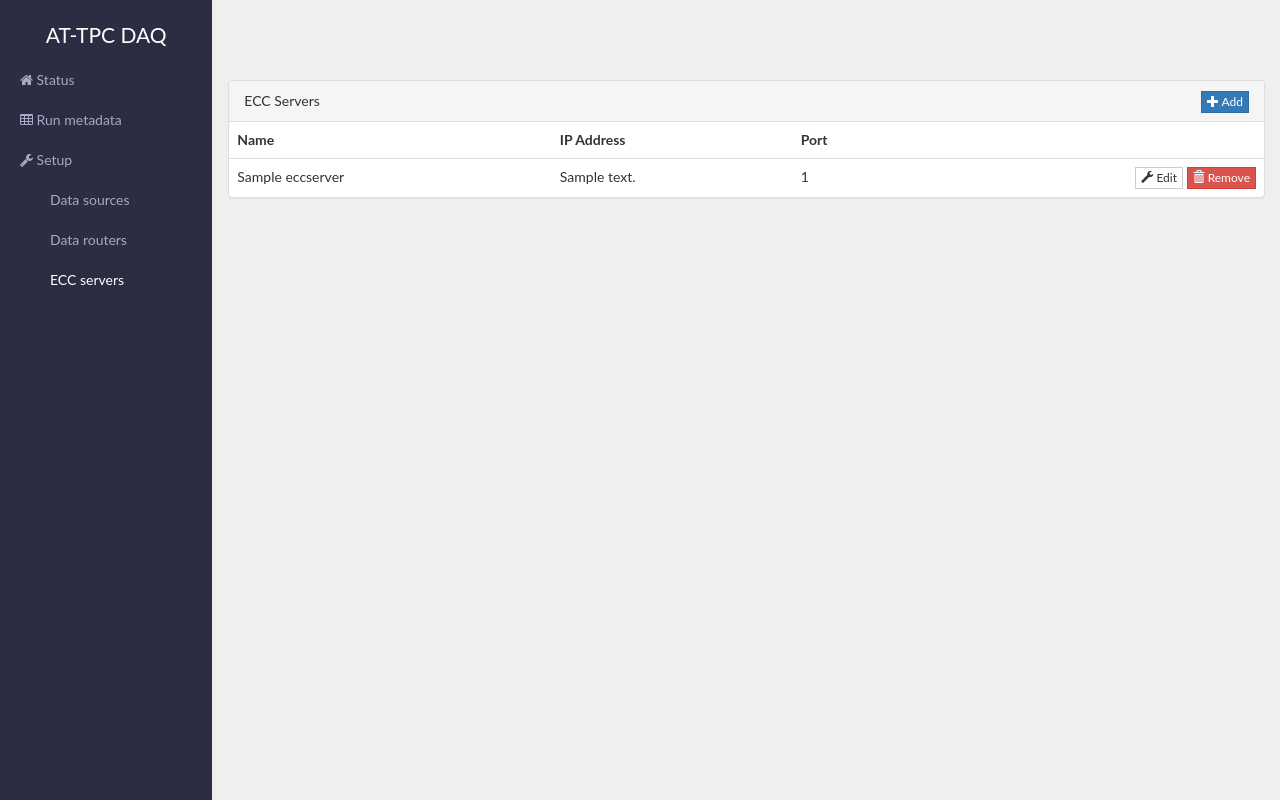
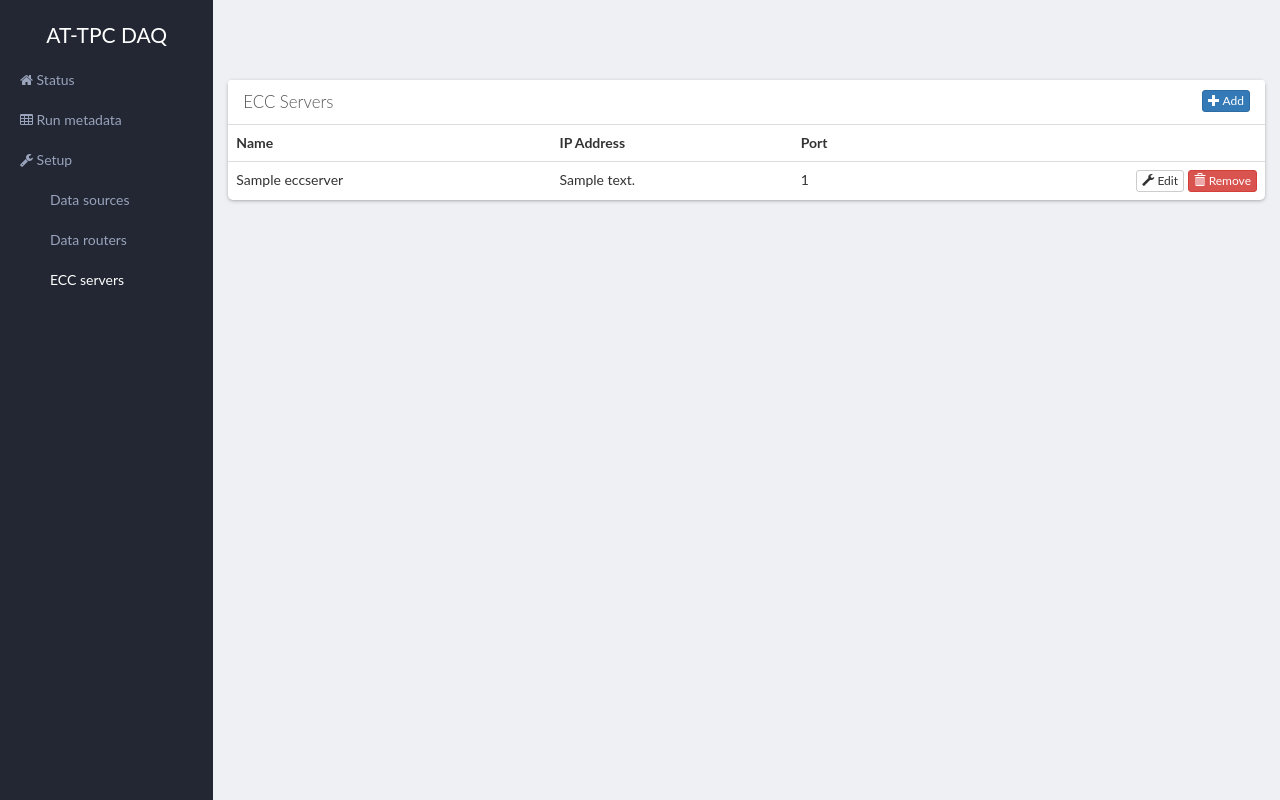
Before and after one commit to ATTPC/attpc-daq, a Django app: template attpcdaq/templates/daq/ecc_server_list.html in a window 1280 px wide. Run offline with Django 3.2, Linux system fonts and the light colour scheme; the template is opened without the code that fills it: values that come from a table or form of the project are taken from there, others are empty; tables that the repository leaves empty hold one stand-in row (values such as "Sample post"); parts of the project's set-up code (start-up, migrations or seed data) failed here and were passed over; some libraries are stand-ins or nearby versions.

Commit message:
More fiddling with styles.

```diff
--- a/attpcdaq/static/css/site.css
+++ b/attpcdaq/static/css/site.css
@@ -1,6 +1,6 @@
 body {
   padding-top: 80px;
-  background-color: #efefef;
+  background-color: #eff0f4;
   font-family: "Lato", "Helvetica", "Arial", sans-serif;
 }
 #run-control-toolbar {
@@ -12,7 +12,7 @@ body {
   border: none;
 }
 .navbar-inverse {
-  background-color: #ffffff;
+  background-color: #f5f6f8;
 }
 .sidebar-app-name {
   font-size: 150%;
@@ -32,8 +32,7 @@ body {
   overflow-x: hidden;
   overflow-y: auto;
   /* Scrollable contents if viewport is shorter than content. */
-  background-color: #2b2d42;
-  border-right: 1px solid #eee;
+  background-color: #222733;
 }
 /* Sidebar navigation */
 .nav-sidebar {
@@ -45,11 +44,11 @@ body {
 .nav-sidebar li > a {
   padding-right: 20px;
   padding-left: 20px;
-  color: #a7a9c5;
+  color: #99a3bb;
 }
 .nav-sidebar li:hover,
 .nav-sidebar li > a:hover {
-  background-color: #2b2d42;
+  background-color: #222733;
   border: none;
   color: white;
 }
@@ -57,7 +56,7 @@ body {
 .nav-sidebar .active a:hover,
 .nav-sidebar .active a:active {
   color: white;
-  background-color: #2b2d42;
+  background-color: #222733;
 }
 .nav-sidebar-subnav {
   margin-right: -21px;
@@ -69,11 +68,11 @@ body {
 .nav-sidebar-subnav li > a {
   padding-right: 20px;
   padding-left: 20px;
-  color: #a7a9c5;
+  color: #99a3bb;
 }
 .nav-sidebar-subnav li:hover,
 .nav-sidebar-subnav li > a:hover {
-  background-color: #2b2d42;
+  background-color: #222733;
   border: none;
   color: white;
 }
@@ -81,8 +80,16 @@ body {
 .nav-sidebar-subnav .active a:hover,
 .nav-sidebar-subnav .active a:active {
   color: white;
-  background-color: #2b2d42;
+  background-color: #222733;
 }
-.btn {
-  border-radius: 0;
+.panel {
+  border: none;
+  border-radius: 5px;
+  box-shadow: 0 1px 2px rgba(0, 0, 0, 0.1), 0 1px 4px rgba(0, 0, 0, 0.2);
 }
+.panel-default .panel-heading {
+  background-color: white;
+  font-weight: 300;
+  color: #555555;
+  font-size: 120%;
+}
--- a/attpcdaq/static/css/site.less
+++ b/attpcdaq/static/css/site.less
@@ -1,8 +1,15 @@
 
 @top-navbar-height: 50px;
-@navcolor: #2B2D42;
-@sidebar-color: #404040;
-@bgcolor: #efefef;
+@navcolor: #222733;
+//@sidebar-color: #404040;
+@bgcolor: lighten(@navcolor, 78%);
+@titlecolor: #555555;
+
+
+.shadow() {
+  box-shadow: 0 1px 2px rgba(0,0,0,0.10), 0 1px 4px rgba(0,0,0,0.20);
+}
+
 
 body {
   padding-top: 80px;
@@ -43,7 +50,6 @@ body {
     overflow-x: hidden;
     overflow-y: auto; /* Scrollable contents if viewport is shorter than content. */
     background-color: @navcolor;
-    border-right: 1px solid #eee;
 }
 
 /* Sidebar navigation */
@@ -78,6 +84,17 @@ body {
   padding-left: 50px;
 }
 
-.btn {
-  border-radius: 0;
+.panel {
+  border: none;
+  border-radius: 5px;
+  .shadow;
 }
+
+.panel-default {
+  .panel-heading {
+    background-color: white;
+    font-weight: 300;
+    color: @titlecolor;
+    font-size: 120%;
+  }
+}
```
Also changed, not shown: attpcdaq/templates/daq/status.html (+5 -5 lines).
